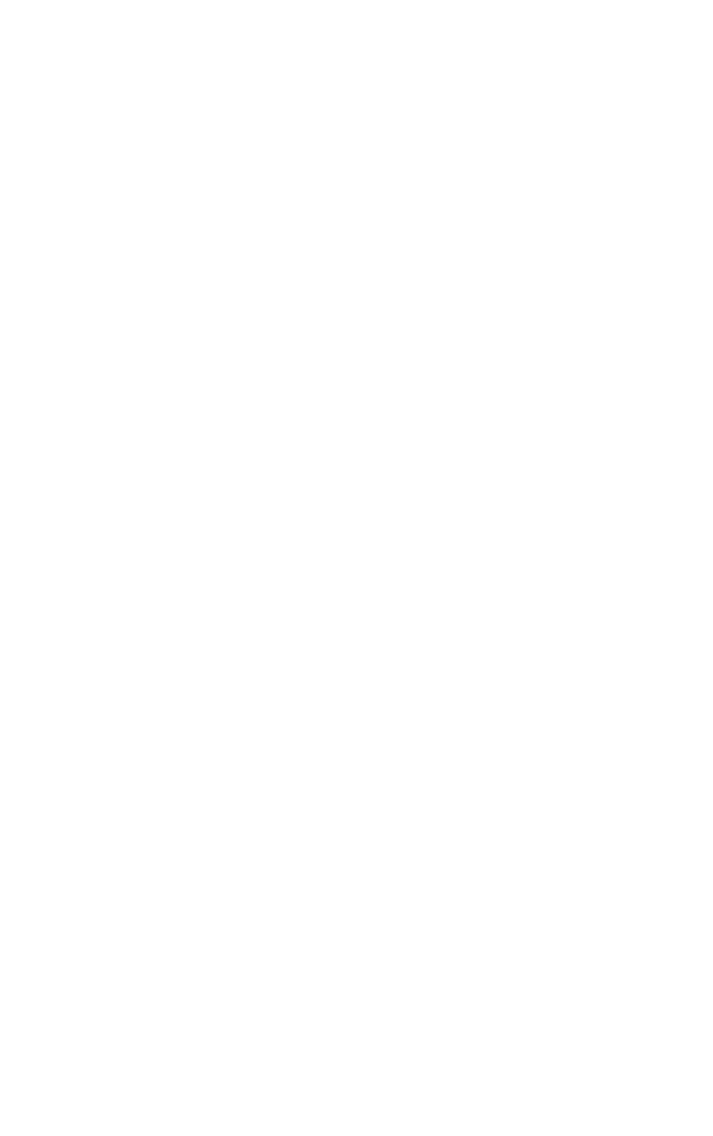
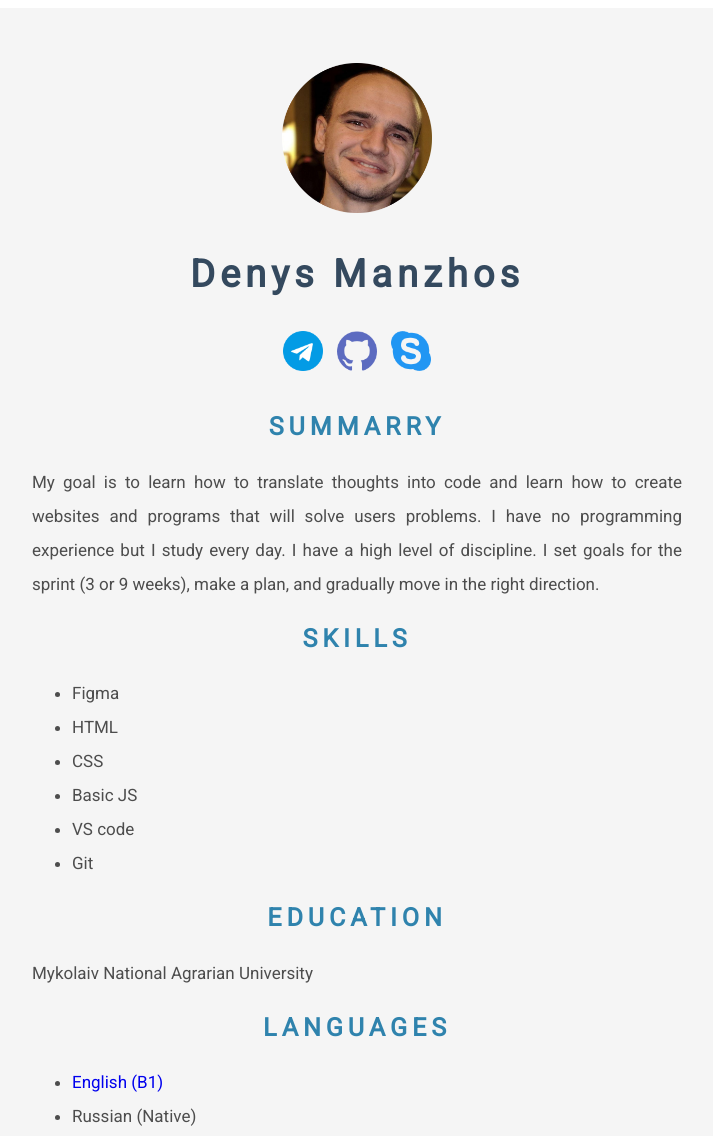
Before and after one commit to dmanzhos/rsschool-cv, a plain HTML site: page index.html in a window 1280 px wide. Shown: the whole page, without its empty margins (283-996 px from the left). Before the commit the page ends 800 px from the top, so only its background shows below. Drawn offline with Linux system fonts and the light colour scheme.

Commit message:
fix: add styles, photo, icons and main text

```diff
--- a/index.html
+++ b/index.html
@@ -3,9 +3,113 @@
 <head>
     <meta charset="UTF-8">
     <meta name="viewport" content="width=device-width, initial-scale=1.0">
-    <title>Document</title>
+    <link href="https://fonts.googleapis.com/css2?family=Roboto&display=swap" rel="stylesheet">
+    <title>Denys Manzhos</title>
+
+    <style>
+        .cv {
+            margin: auto;
+            width: 750px;
+            background-color: #F5F5F5;
+            padding: 10px;
+            font-family: 'Roboto', sans-serif;
+            color: #4D4D4D;
+        }
+        .image {
+            text-align: center;
+            padding: 20px;
+            letter-spacing: 10px;
+            margin: 25px;
+        }
+
+        h1 {
+            text-align: center;
+            font-size: 38px;
+            margin: -10px;
+            letter-spacing: 5px;
+            color: #34495E;
+        }
+
+        h2 {
+            text-align: center;
+            font-size: 25px;
+            letter-spacing: 5px;
+            color: #2F83AD;
+        }
+
+        .main {
+            font-size: 17px;
+            text-align: justify;
+            width: 650px;
+            margin-left: auto;
+            margin-right: auto;
+            margin-top: -10px;
+            line-height: 34px;
+        }
+
+        a {
+            text-decoration: none;
+        }
+
+        .eeducation {
+            text-align: center;
+        }
+    </style>
+
 </head>
+
 <body>
+    <div class="cv">
+        <header>
+           <p class="image"><img src="my_photo.png" alt="I am" width="150px" height="150px"></p>
 
+        <h1>Denys Manzhos</h1>
+
+
+
+    <p class="image">
+        <a href="https://t.me/denys_manzhos"><img src="telegram.png" alt="telegram" width="40px"></a>
+        <a href="https://github.com/dmanzhos"><img src="github.png" alt="github" width="40px"></a>
+        <a href="https://join.skype.com/invite/hjJKcrqzRqXa"><img src="skype.png" alt="skype" width="40px"></a>
+    </p>
+    </header>
+    <div class="main">
+        <main>
+<section>
+<h2>SUMMARRY</h2>
+
+<p>My goal is to learn how to translate thoughts into code and learn how to create websites and programs
+that will solve users problems. I have no programming experience but I study every day. I have a high level
+of discipline. I set goals for the sprint (3 or 9 weeks), make a plan, and gradually move in the right direction.</p>
+</section>
+<section>
+<h2>SKILLS</h2>
+
+<ul>
+    <li>Figma</li>
+    <li>HTML</li>
+    <li>CSS</li>
+    <li>Basic JS</li>
+    <li>VS code</li>
+    <li>Git</li>
+</ul>
+</section>
+<section>
+<h2>EDUCATION</h2>
+
+<p class="education">Mykolaiv National Agrarian University</p>
+</section>
+<section>
+<h2>LANGUAGES</h2>
+<p>
+    <ul>
+    <li><a href="https://www.efset.org/cert/9weqYW">English (B1)</a></li>
+    <li>Russian (Native)</li>
+</ul>
+</p>
+</section>
+</main>
+</div>
+</div>
 </body>
 </html>
```
Also changed, not shown: github.png (added), my_photo.png (added), skype.png (added), telegram.png (added).
